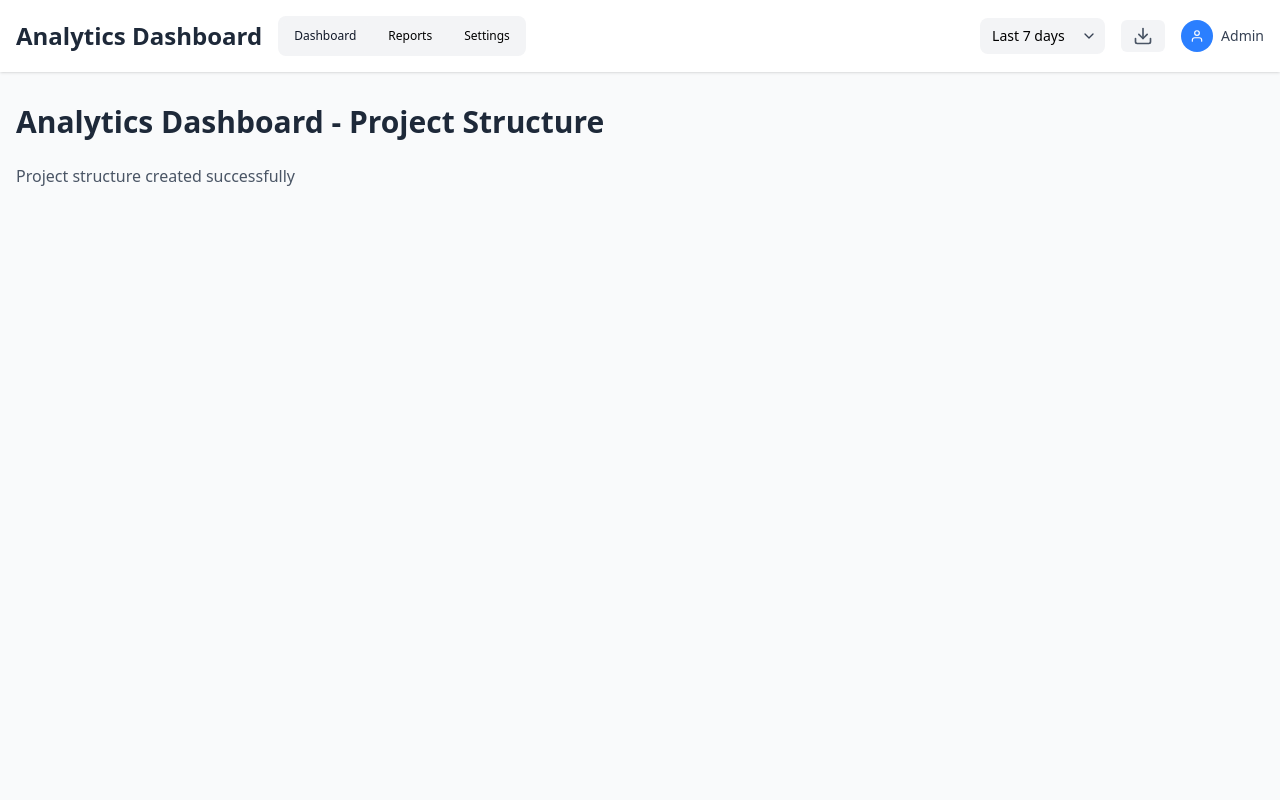
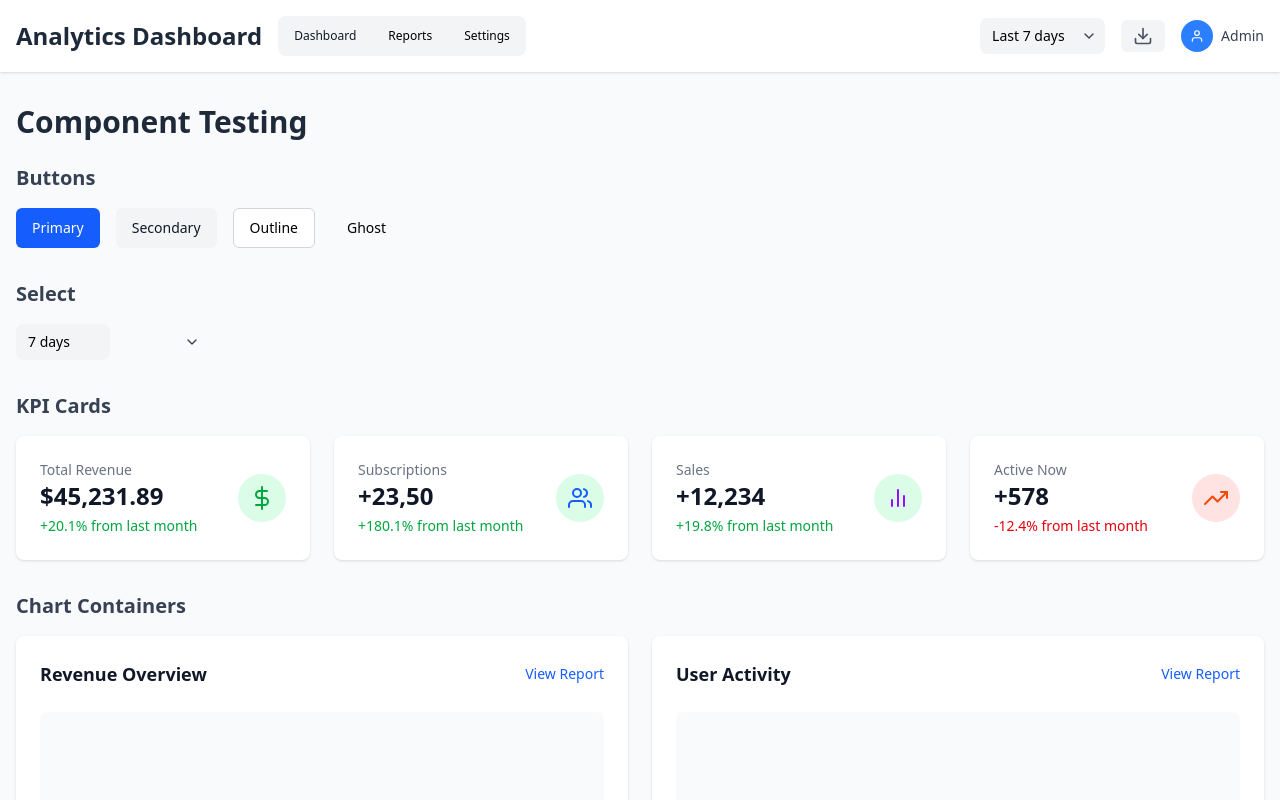
Before and after one commit to asifjirayat/analytics-dashboard, a React (Vite) app: page / in a window 1280 px wide. Shown: the top 800 px of the page. Built offline with nearby package versions, Linux system fonts and the light colour scheme.

Commit message:
Test components added

```diff
--- a/src/App.jsx
+++ b/src/App.jsx
@@ -8,12 +8,93 @@ const App = () => {
   return (
     <div className="min-h-screen bg-gray-50">
       <Header />
-      <div className="container mx-auto px-4 py-8">
+      <main className="container mx-auto px-4 py-8">
         <h1 className="text-3xl font-bold text-gray-800 mb-6">
-          Analytics Dashboard - Project Structure
+          Component Testing
         </h1>
-        <p className="text-gray-600">Project structure created successfully</p>
-      </div>
+
+        {/* Test Buttons */}
+        <div className="mb-8">
+          <h2 className="text-xl font-semibold text-gray-700 mb-4">Buttons</h2>
+          <div className="flex gap-4">
+            <Button variant="primary">Primary</Button>
+            <Button variant="secondary">Secondary</Button>
+            <Button variant="outline">Outline</Button>
+            <Button variant="ghost">Ghost</Button>
+          </div>
+        </div>
+
+        {/* Test Select */}
+        <div className="mb-8">
+          <h2 className="text-xl font-semibold text-gray-700 mb-4">Select</h2>
+          <div className="w-48">
+            <Select>
+              <option>7 days</option>
+              <option>30 days</option>
+              <option>90 days</option>
+            </Select>
+          </div>
+        </div>
+
+        {/* KPI Cards */}
+        <div className="mb-8">
+          <h2 className="text-xl font-semibold text-gray-700 mb-4">
+            KPI Cards
+          </h2>
+          <div className="grid grid-cols-1 md:grid-cols-2 lg:grid-cols-4 gap-6">
+            <KpiCard
+              title="Total Revenue"
+              value="$45,231.89"
+              change="+20.1% from last month"
+              type="revenue"
+              changeType="positive"
+            />
+            <KpiCard
+              title="Subscriptions"
+              value="+23,50"
+              change="+180.1% from last month"
+              type="users"
+              changeType="positive"
+            />
+            <KpiCard
+              title="Sales"
+              value="+12,234"
+              change="+19.8% from last month"
+              type="sales"
+              changeType="positive"
+            />
+            <KpiCard
+              title="Active Now"
+              value="+578"
+              change="-12.4% from last month"
+              type="activity"
+              changeType="negative"
+            />
+          </div>
+        </div>
+
+        {/* Chart Container */}
+        <div className="mb-8">
+          <h2 className="text-xl font-semibold text-gray-700 mb-4">
+            Chart Containers
+          </h2>
+          <div className="grid grid-cols-1 lg:grid-cols-2 gap-6">
+            <ChartContainer
+              title="Revenue Overview"
+              onReportClick={() => console.log("View revenue report")}
+            >
+              <p className="text-gray-500">Revenue chart placeholder</p>
+            </ChartContainer>
+
+            <ChartContainer
+              title="User Activity"
+              onReportClick={() => console.log("View user report")}
+            >
+              <p className="text-gray-500">User activity chart placeholder</p>
+            </ChartContainer>
+          </div>
+        </div>
+      </main>
     </div>
   );
 };
```
